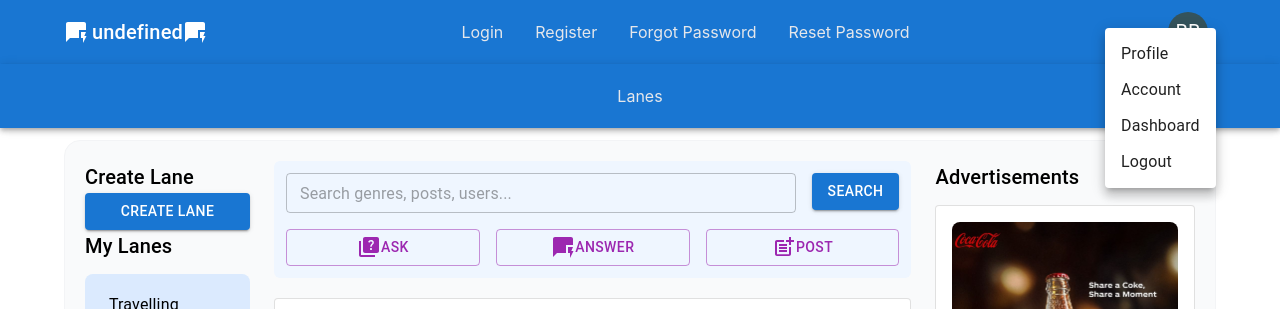
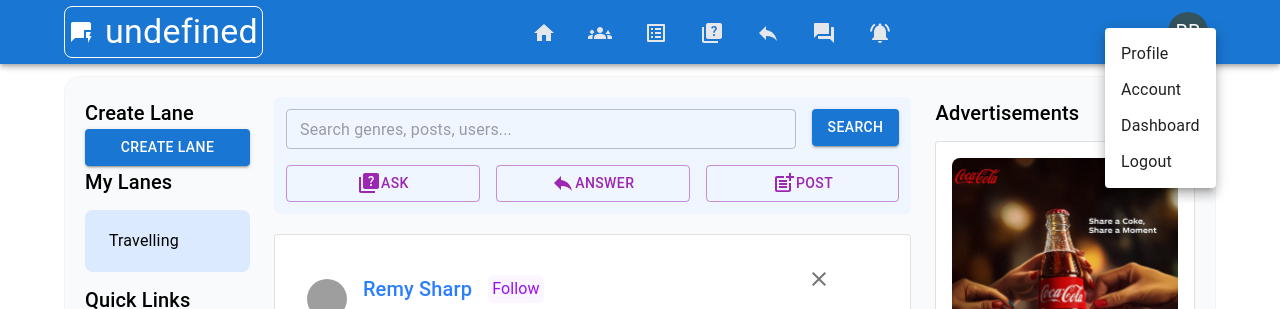
Before and after one commit to niyooshawebsites/charcha, a Next.js app: page / in a window 1280 px wide. Both pictures are taken after a click on the button "Open settings". Shown: the top 309 px of the page. Built offline with nearby package versions, Linux system fonts and the light colour scheme; grey boxes are pictures that could not be loaded; what @mui/material-nextjs would draw is missing.

Commit message:
main menu for logged in users

```diff
--- a/app/layout.tsx
+++ b/app/layout.tsx
@@ -37,8 +37,7 @@ export default function RootLayout({ children }: LayoutProps<"/">) {
           <ThemeRegistry>
             <Box className="max-h-screen flex flex-col justify-between items-center">
               <Box className="w-full sticky top-0 left-0 z-100 h-[50vh]">
-                <Header />
-                {isLoggedIn ? <LoggedInHeader /> : null}
+                {isLoggedIn ? <LoggedInHeader /> : <Header />}
               </Box>
 
               <Container className="h-9/12">{children}</Container>
--- a/components/action/ActionBar.tsx
+++ b/components/action/ActionBar.tsx
@@ -5,7 +5,7 @@ import SearchForm from "../form/SearchForm";
 import { Grid } from "@mui/material";
 import UiButton from "../ui/UiButton";
 import QuizIcon from "@mui/icons-material/Quiz";
-import QuickreplyIcon from "@mui/icons-material/Quickreply";
+import ReplyIcon from "@mui/icons-material/Reply";
 import PostAddIcon from "@mui/icons-material/PostAdd";
 import UiModal from "../ui/UiModal";
 import type { ActionType } from "../ui/UiModal";
@@ -48,7 +48,7 @@ const ActionBar = () => {
             variant="outlined"
             btnText="Answer"
             color="secondary"
-            icon={<QuickreplyIcon />}
+            icon={<ReplyIcon />}
             fullWidth={true}
             onClick={() => handleOpenModal("answer")}
           />
--- a/components/layout/LoggedInHeader.tsx
+++ b/components/layout/LoggedInHeader.tsx
@@ -1,40 +1,143 @@
 "use client";
 
 import React, { useState } from "react";
-import AppBar from "@mui/material/AppBar";
-import Box from "@mui/material/Box";
-import Toolbar from "@mui/material/Toolbar";
-import IconButton from "@mui/material/IconButton";
-import Typography from "@mui/material/Typography";
-import Menu from "@mui/material/Menu";
 import MenuIcon from "@mui/icons-material/Menu";
-import Container from "@mui/material/Container";
-import MenuItem from "@mui/material/MenuItem";
 import Link from "next/link";
+import QuickreplyIcon from "@mui/icons-material/Quickreply";
+import HomeIcon from "@mui/icons-material/Home";
+import GroupsIcon from "@mui/icons-material/Groups";
+import ReplyIcon from "@mui/icons-material/Reply";
+import ForumIcon from "@mui/icons-material/Forum";
+import QuizIcon from "@mui/icons-material/Quiz";
+import NotificationsActiveIcon from "@mui/icons-material/NotificationsActive";
+import Groups3Icon from "@mui/icons-material/Groups3";
+import ListAltIcon from "@mui/icons-material/ListAlt";
+import {
+  AppBar,
+  Box,
+  Toolbar,
+  IconButton,
+  Typography,
+  Menu,
+  Container,
+  MenuItem,
+  Tooltip,
+  Avatar,
+} from "@mui/material";
 
-const pages = [
+interface PageItem {
+  name: string;
+  link: string;
+  icon: React.ReactNode;
+}
+
+const pages: PageItem[] = [
+  {
+    name: "Home",
+    link: "/",
+    icon: <HomeIcon className="text-4xl" />,
+  },
+  {
+    name: "Followers",
+    link: "/followers",
+    icon: <Groups3Icon className="text-4xl" />,
+  },
+  {
+    name: "Following",
+    link: "/following",
+    icon: <ListAltIcon className="text-4xl" />,
+  },
+  {
+    name: "Questions",
+    link: "/questions",
+    icon: <QuizIcon className="text-4xl" />,
+  },
+  {
+    name: "Answer",
+    link: "/answer",
+    icon: <ReplyIcon className="text-4xl" />,
+  },
   {
     name: "Lanes",
     link: "/lanes",
+    icon: <ForumIcon className="text-4xl" />,
+  },
+  {
+    name: "Notifications",
+    link: "/fotifications",
+    icon: <NotificationsActiveIcon className="text-4xl" />,
   },
 ];
 
+const settings = ["Profile", "Account", "Dashboard", "Logout"];
+
 const LoggedInHeader = () => {
   const [anchorElNav, setAnChorElNav] = useState<null | HTMLElement>(null);
+  const [anchorElUser, setAnchorElUser] = useState<null | HTMLElement>(null);
 
   const handleOpenNavMenu = (e: React.MouseEvent<HTMLElement>) => {
     setAnChorElNav(e.currentTarget);
+  };
+
+  const handleOpenUserMenu = (e: React.MouseEvent<HTMLElement>) => {
+    setAnchorElUser(e.currentTarget);
   };
 
   const handleCloseNavMenu = () => {
     setAnChorElNav(null);
   };
 
+  const handleCloseUserMenu = () => {
+    setAnchorElUser(null);
+  };
+
+  const stringToColor = (string: string) => {
+    let hash = 0;
+    let i;
+
+    /* eslint-disable no-bitwise */
+    for (i = 0; i < string.length; i += 1) {
+      hash = string.charCodeAt(i) + ((hash << 5) - hash);
+    }
+
+    let color = "#";
+
+    for (i = 0; i < 3; i += 1) {
+      const value = (hash >> (i * 8)) & 0xff;
+      color += `00${value.toString(16)}`.slice(-2);
+    }
+    /* eslint-enable no-bitwise */
+
+    return color;
+  };
+
+  const stringAvatar = (name: string) => {
+    return {
+      sx: {
+        bgcolor: stringToColor(name),
+      },
+      children: `${name.split(" ")[0][0]}${name.split(" ")[1][0]}`,
+    };
+  };
   return (
-    <AppBar position="static" className="bg-purple-600">
+    <AppBar position="static">
       <Container maxWidth="lg">
         <Toolbar disableGutters>
           {/* Mobile menu */}
+          <Box className="flex border p-1 rounded-lg justify-evenly items-center">
+            <QuickreplyIcon className="hidden md:flex mr-3 text-4xl" />
+
+            <Typography
+              variant="h4"
+              noWrap
+              component="a"
+              href="/"
+              className="hidden md:flex font-inherit tracking-[.3rem] text-inherit no-underline"
+            >
+              {`${process.env.NEXT_PUBLIC_APP_NAME}`}
+            </Typography>
+          </Box>
+
           <Box className="flex grow md:hidden">
             <IconButton
               size="large"
@@ -62,28 +165,77 @@ const LoggedInHeader = () => {
             >
               {pages.map((page) => (
                 <MenuItem key={page.name} onClick={handleCloseNavMenu}>
-                  <Link href={`${page.link}`}>
-                    <Typography className="text-center">{page.name}</Typography>
-                  </Link>
+                  <Tooltip title={page.name}>
+                    <Link href={`${page.link}`}>{page.icon}</Link>
+                  </Tooltip>
                 </MenuItem>
               ))}
             </Menu>
           </Box>
 
           {/* Computer menu */}
+
+          <Box className="flex border p-1 rounded-lg justify-evenly items-center md:hidden">
+            <QuickreplyIcon className="hidden md:flex mr-3 text-4xl" />
+
+            <Typography
+              variant="h4"
+              noWrap
+              component="a"
+              href="/"
+              className="hidden md:flex font-inherit tracking-[.3rem] text-inherit no-underline"
+            >
+              {`${process.env.NEXT_PUBLIC_APP_NAME}`}
+            </Typography>
+          </Box>
+
           <Box className="hidden md:flex grow">
             <Box className="m-auto">
               {pages.map((page) => (
-                <Link
-                  key={page.name}
-                  onClick={handleCloseNavMenu}
-                  href={`${page.link}`}
-                  className="mx-4 text-gray-200 inline-block no-underline text-md hover:text-gray-50"
-                >
-                  {page.name}
-                </Link>
+                <Tooltip title={page.name} key={page.name}>
+                  <Link
+                    href={`${page.link}`}
+                    onClick={handleCloseNavMenu}
+                    className="mx-4 text-gray-200 inline-block no-underline text-md hover:text-gray-50"
+                  >
+                    {page.icon}
+                  </Link>
+                </Tooltip>
               ))}
             </Box>
+          </Box>
+
+          {/* User menu */}
+          <Box className="grow-0">
+            <Tooltip title="Open settings">
+              <IconButton onClick={handleOpenUserMenu} className="p-0">
+                {/* <Avatar alt="Babai Bose" src="/static/images/avatar/2.jpg" /> */}
+                <Avatar {...stringAvatar("Babai Bose")} />
+              </IconButton>
+            </Tooltip>
+
+            <Menu
+              className="mt-3"
+              id="menu-appbar"
+              anchorEl={anchorElUser}
+              anchorOrigin={{
+                vertical: "top",
+                horizontal: "right",
+              }}
+              keepMounted
+              transformOrigin={{
+                vertical: "top",
+                horizontal: "right",
+              }}
+              open={Boolean(anchorElUser)}
+              onClose={handleCloseUserMenu}
+            >
+              {settings.map((setting) => (
+                <MenuItem key={setting} onClick={handleCloseUserMenu}>
+                  <Typography className="text-center">{setting}</Typography>
+                </MenuItem>
+              ))}
+            </Menu>
           </Box>
         </Toolbar>
       </Container>
```
Also changed, not shown: components/layout/Header.tsx (+12 -10 lines).
